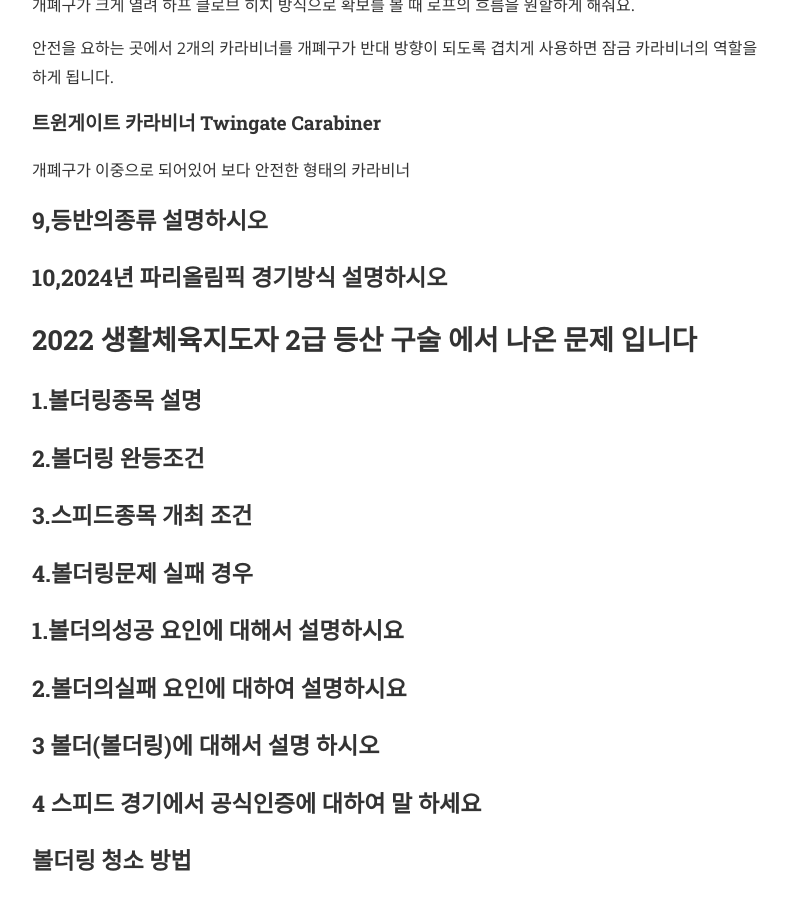
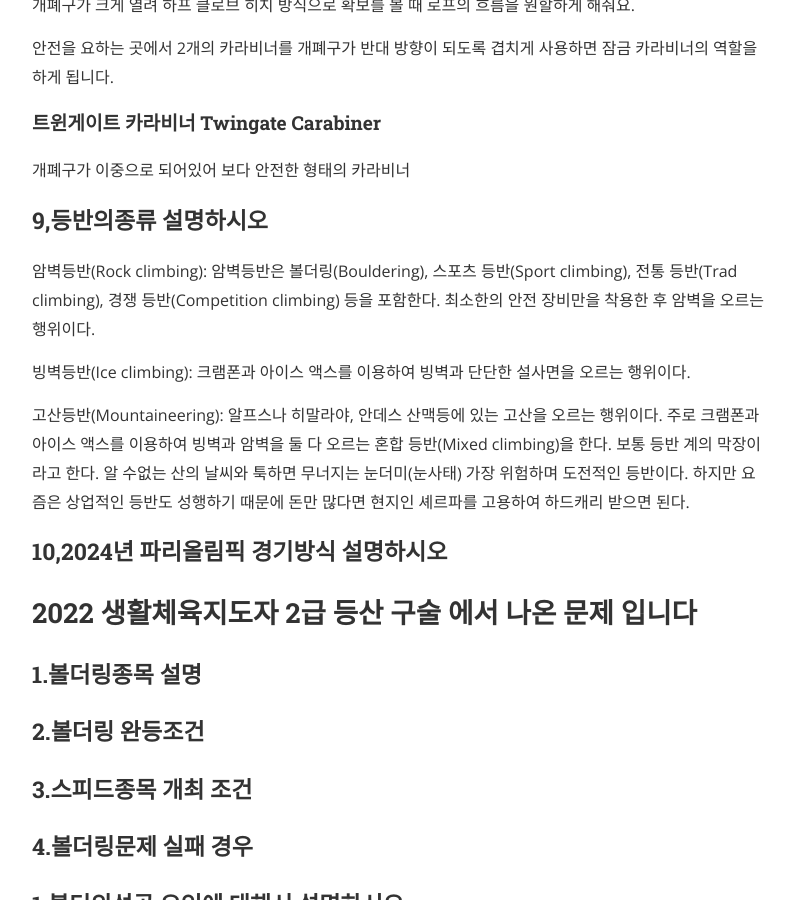
Before and after one commit to bacinchel/bacinchel.github.io, a Jekyll site: the page built from _posts/2023-05-15-license.markdown, in a window 1280 px wide and 900 px high, scrolled down 4191 px. Shown: the whole window, without its empty margins (240-1035 px from the left). Built offline with Jekyll 4.4.1, drawn with Linux system fonts in a browser that asks for light colours; nearby versions of some CDN libraries.

Commit message:
Update 2023-05-15-license.markdown

```diff
--- a/_posts/2023-05-15-license.markdown
+++ b/_posts/2023-05-15-license.markdown
@@ -150,6 +150,13 @@ D형의 장점을 갖고 있고 개폐구가 더 넓어 조작이 쉽습니다.
 개폐구가 이중으로 되어있어 보다 안전한 형태의 카라비너
 
 ### 9,등반의종류 설명하시오
+암벽등반(Rock climbing): 암벽등반은 볼더링(Bouldering), 스포츠 등반(Sport climbing), 전통 등반(Trad climbing), 경쟁 등반(Competition climbing) 등을 포함한다. 최소한의 안전 장비만을 착용한 후 암벽을 오르는 행위이다.
+
+빙벽등반(Ice climbing): 크램폰과 아이스 액스를 이용하여 빙벽과 단단한 설사면을 오르는 행위이다.
+
+고산등반(Mountaineering): 알프스나 히말라야, 안데스 산맥등에 있는 고산을 오르는 행위이다. 주로 크램폰과 아이스 액스를 이용하여 빙벽과 암벽을 둘 다 오르는 혼합 등반(Mixed climbing)을 한다. 보통 등반 계의 막장이라고 한다. 알 수없는 산의 날씨와 툭하면 무너지는 눈더미(눈사태) 가장 위험하며 도전적인 등반이다. 하지만 요즘은 상업적인 등반도 성행하기 때문에 돈만 많다면 현지인 셰르파를 고용하여 하드캐리 받으면 된다.
+
+
 ### 10,2024년 파리올림픽 경기방식 설명하시오
 
 ## 2022 생활체육지도자 2급 등산 구술 에서 나온 문제 입니다
```
